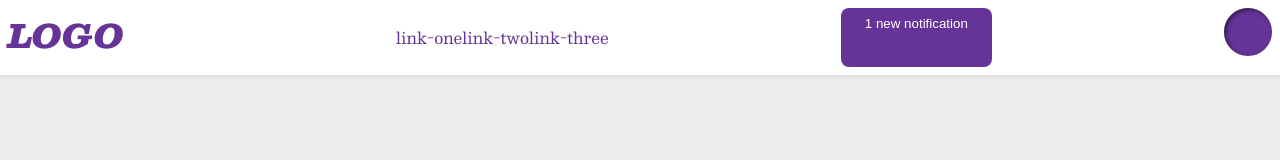
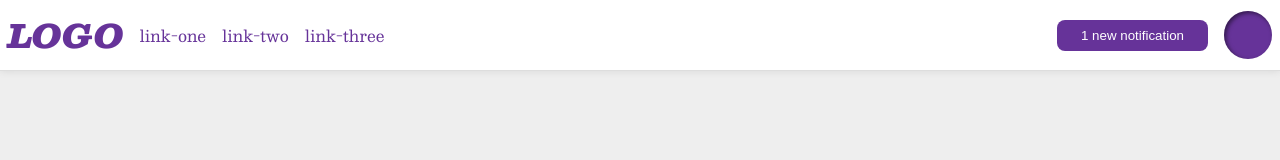
Before and after one commit to alessiopinti/03-flex-header-2, a plain HTML site: page index.html in a window 1280 px wide. Drawn offline with nearby package versions, Linux system fonts and the light colour scheme.

Commit message:
added final code

```diff
--- a/index.html
+++ b/index.html
@@ -9,6 +9,7 @@
   </head>
   <body>
     <div class="header">
+      <div class="left">
         <div class="logo">
           LOGO
         </div>
@@ -17,14 +18,12 @@
           <li><a href="google.com">link-two</a></li>
           <li><a href="google.com">link-three</a></li>
         </ul>
-      <div class='purple'>
+      </div>
+      <div class="right">
         <button class="notifications">
           1 new notification
         </button>
-      </div>
-      <div class="circle">
-        <div class="profile-image">
-        </div>
+        <div class="profile-image"></div>
       </div>
     </div>
   </body>
--- a/style.css
+++ b/style.css
@@ -6,18 +6,12 @@ body {
   margin: 0;
   background: #eee;
   font-family: Besley, serif;
-
 }
 
 .header {
   background: white;
   border-bottom: 1px solid #ddd;
   box-shadow: 0 0 8px rgba(0,0,0,.1);
-  padding: 8px;
-  display: flex;
-  justify-content: space-between;
-
-
 }
 
 .profile-image {
@@ -25,7 +19,7 @@ body {
   box-shadow: inset 2px 2px 4px rgba(0,0,0,.5);
   border-radius: 50%;
   width: 48px;
-  height: 48px;
+  height:  48px;
 }
 
 .logo {
@@ -33,7 +27,6 @@ body {
   font-size: 32px;
   font-weight: 900;
   font-style: italic;
-  display: flex;
 }
 
 button {
@@ -42,28 +35,35 @@ button {
   background: rebeccapurple;
   color: white;
   padding: 8px 24px;
-  display: flex;
-
 }
 
 a {
   /* this removes the line under our links */
   text-decoration: none;
   color: rebeccapurple;
-
 }
 
 ul {
   list-style-type: none;
-  display: flex;
-
-
-
-
 }
 
-.purple {
+/* SOLUTION */
 
+.header {
   display: flex;
+  justify-content: space-between;
+  padding: 8px;
+}
 
+ul {
+  display: flex;
+  margin: 0;
+  padding: 0;
+  gap: 16px;
 }
+
+.left, .right {
+  display: flex;
+  align-items: center;
+  gap: 16px;
+}
```
Lines whose indentation alone changed are shown as unchanged.
